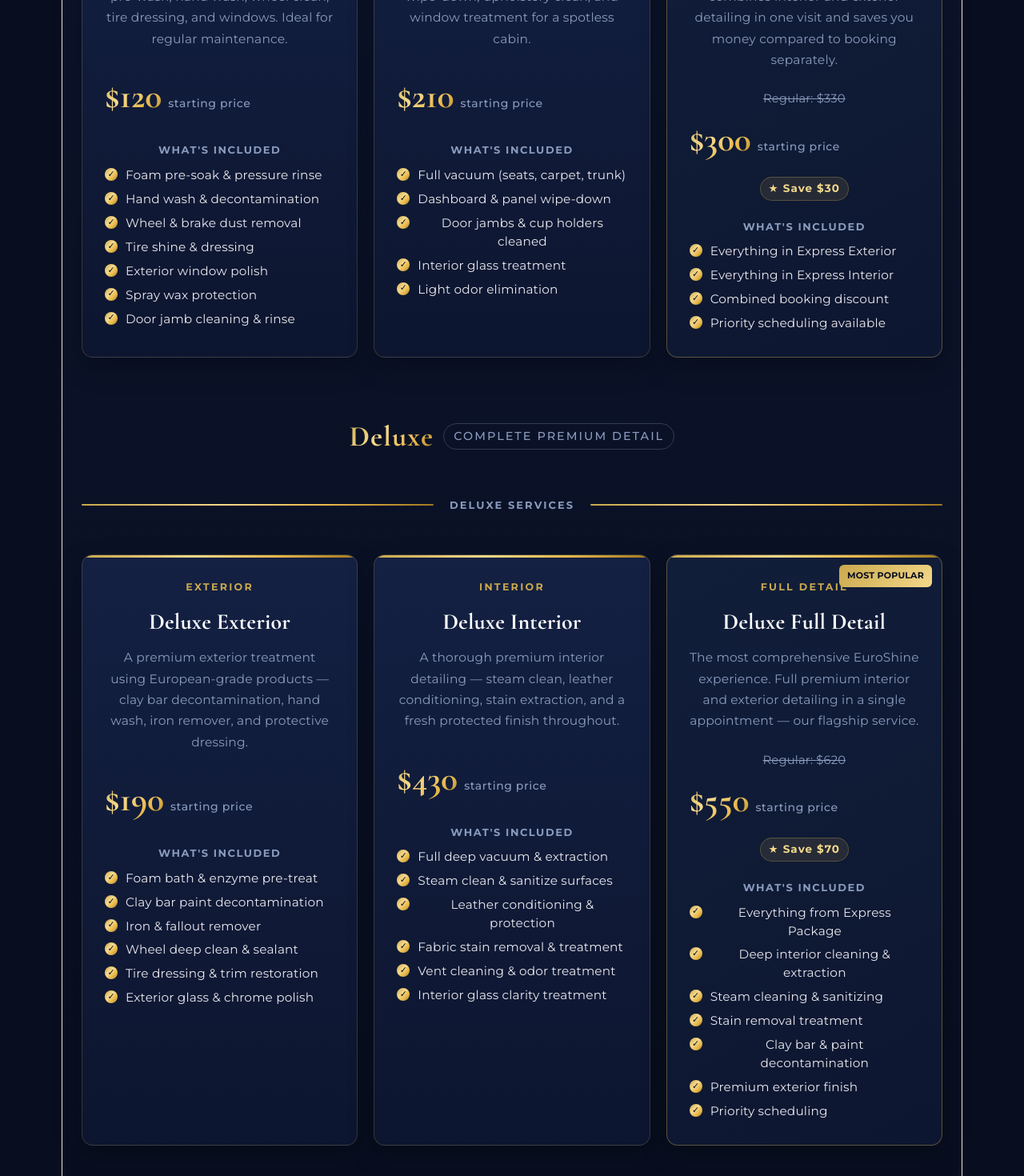
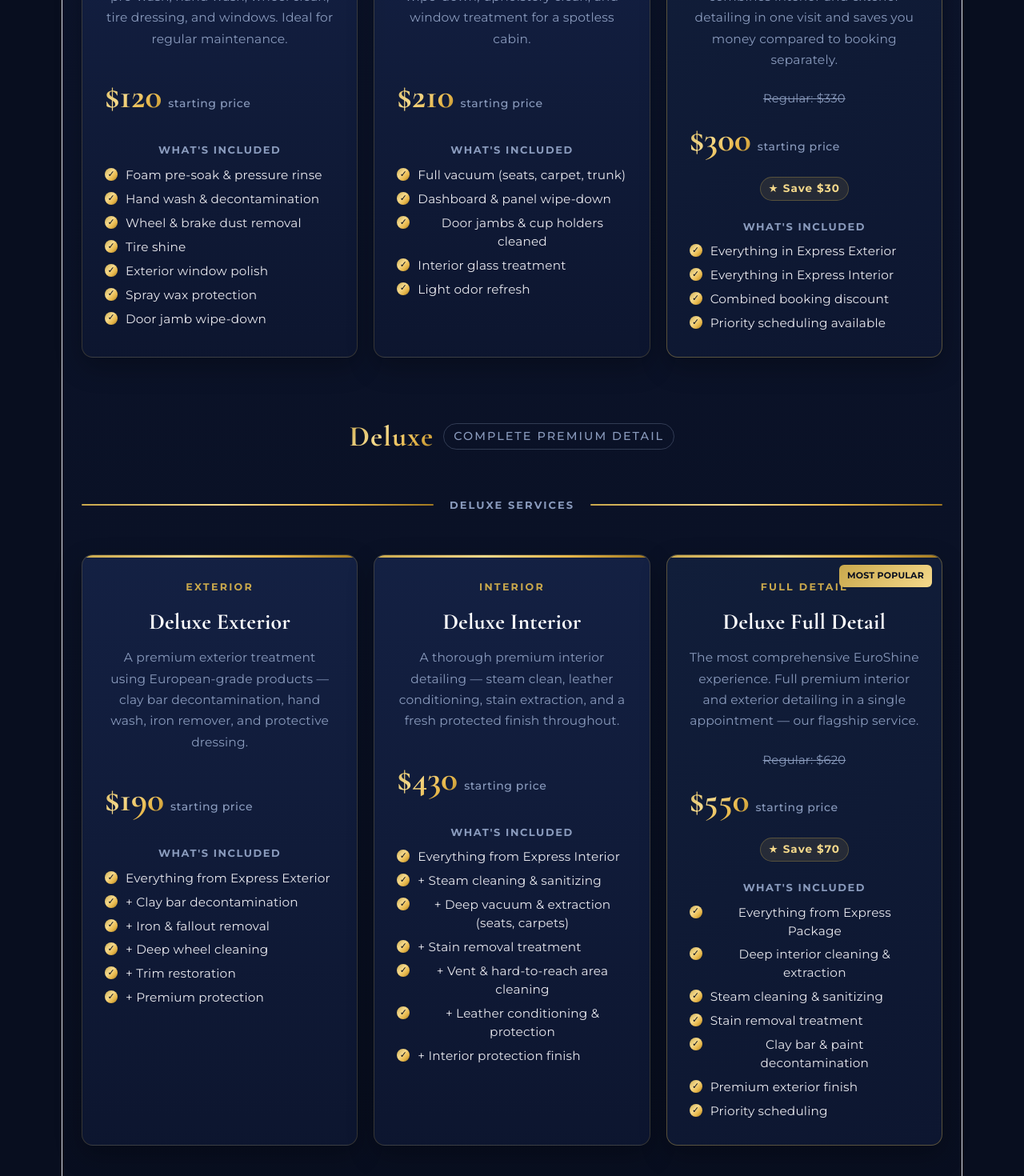
Before and after one commit to euroshinect-code/euroshine-site, a React (Vite) app: page / in a window 1280 px wide. Shown: the part 2412-3882 px from the top of the page at 80% size. Built offline with nearby package versions, Linux system fonts and the light colour scheme.

Commit message:
Updated detailing packages text (Express + Deluxe structure)

```diff
--- a/src/App.jsx
+++ b/src/App.jsx
@@ -776,10 +776,10 @@
       "Foam pre-soak & pressure rinse",
       "Hand wash & decontamination",
       "Wheel & brake dust removal",
-      "Tire shine & dressing",
+      "Tire shine",
       "Exterior window polish",
       "Spray wax protection",
-      "Door jamb cleaning & rinse",
+      "Door jamb wipe-down",
     ],
   },
   {
@@ -792,7 +792,7 @@
       "Dashboard & panel wipe-down",
       "Door jambs & cup holders cleaned",
       "Interior glass treatment",
-      "Light odor elimination",
+      "Light odor refresh",
     ],
   },
   {
@@ -803,7 +803,8 @@
     save: "Save $30",
     featured: true,
     desc: "Our most popular package — combines interior and exterior detailing in one visit and saves you money compared to booking separately.",
-    includes: [
+    includes:
+    [
       "Everything in Express Exterior",
       "Everything in Express Interior",
       "Combined booking discount",
@@ -820,13 +821,13 @@
     desc: "A premium exterior treatment using European-grade products — clay bar decontamination, hand wash, iron remover, and protective dressing.",
     price: "$190",
     includes: [
-      "Foam bath & enzyme pre-treat",
-      "Clay bar paint decontamination",
-      "Iron & fallout remover",
-      "Wheel deep clean & sealant",
-      "Tire dressing & trim restoration",
-      "Exterior glass & chrome polish",
-    ],
+    "Everything from Express Exterior",
+    "+ Clay bar decontamination",
+    "+ Iron & fallout removal",
+    "+ Deep wheel cleaning",
+    "+ Trim restoration",
+    "+ Premium protection"
+   ],
   },
   {
     type: "Interior",
@@ -834,12 +835,13 @@
     desc: "A thorough premium interior detailing — steam clean, leather conditioning, stain extraction, and a fresh protected finish throughout.",
     price: "$430",
     includes: [
-      "Full deep vacuum & extraction",
-      "Steam clean & sanitize surfaces",
-      "Leather conditioning & protection",
-      "Fabric stain removal & treatment",
-      "Vent cleaning & odor treatment",
-      "Interior glass clarity treatment",
+    "Everything from Express Interior",
+    "+ Steam cleaning & sanitizing",
+    "+ Deep vacuum & extraction (seats, carpets)",
+    "+ Stain removal treatment",
+    "+ Vent & hard-to-reach area cleaning",
+    "+ Leather conditioning & protection",
+    "+ Interior protection finish"
     ],
   },
   {
```
